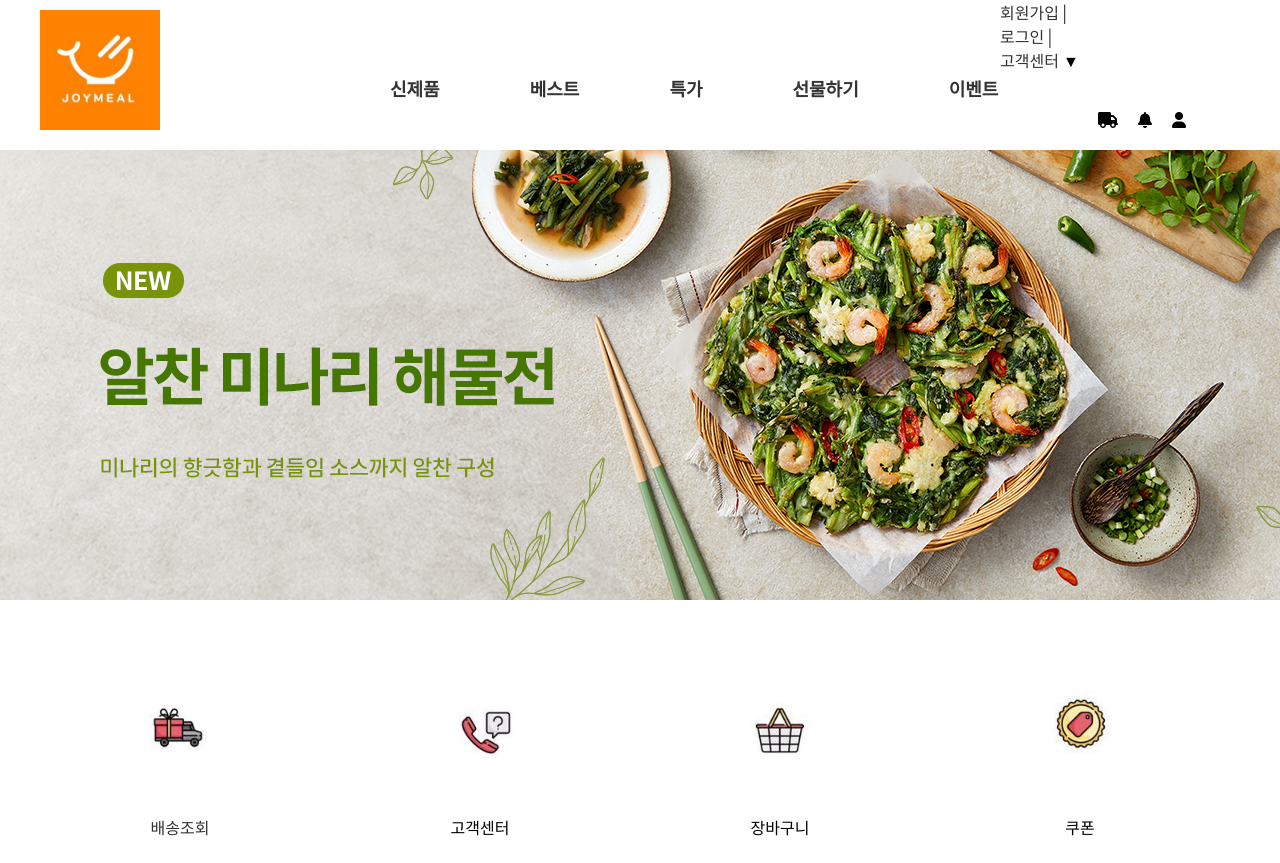
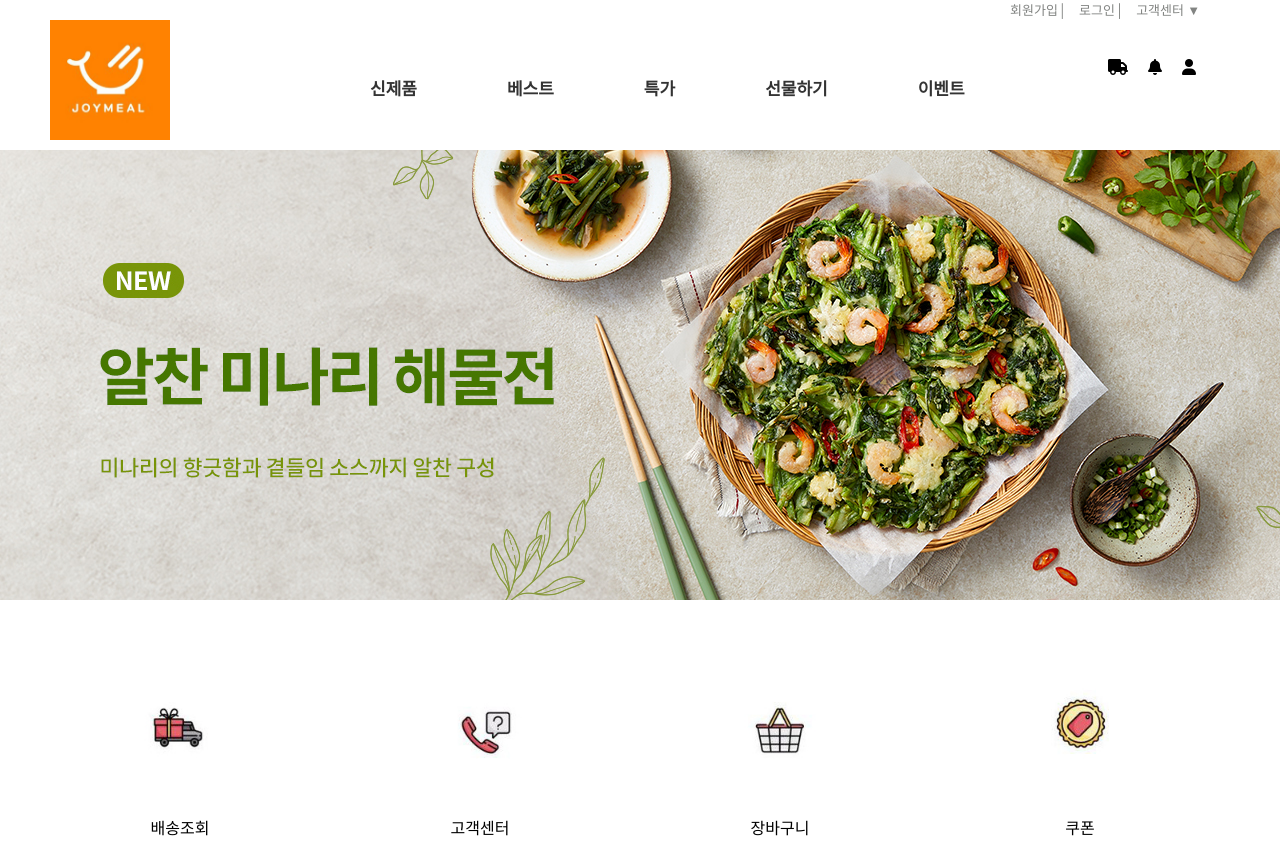
Before and after one commit to nova123454/project_1, a plain HTML site: page index.html in a window 1280 px wide. Shown: the top 863 px of the page. Drawn offline with Linux system fonts and the light colour scheme.

Commit message:
Update common.css

```diff
--- a/css/common.css
+++ b/css/common.css
@@ -16,13 +16,13 @@ header {
 }
 
 #logo img {
-    margin: 10px;
+    margin: 20px;
     width: 50%;
 }
 
 
 #search {
-    width: 230px;
+    width: 220px;
     margin: 0 auto;
     float: left;
 
@@ -40,17 +40,17 @@ header {
 
 
 nav {
-    width: 700px;
-    height: 100px;
+    width: 730px;
+    height: 140px;
     float: left;
-    margin: 55px 0 0 30px;
+    margin: 30px 0 0 10px;
 
 }
 
 
 
 nav ul {
-    font-size: 18px;
+    font-size: 17px;
     font-family: 'Noto Sans KR', sans-serif;
     font-weight: bold;
     text-align: center;
@@ -59,7 +59,7 @@ nav ul {
 
 nav ul li {
     float: left;
-    margin: 20px 0 0 90px;
+    margin: 45px 0 0 90px;
     padding: 0;
 }
 
@@ -72,7 +72,25 @@ nav ul a:hover {
     color: green;
 }
 
+.util > ul > li {
+    float: left;
+    position: relative;
+    padding: 0 12px 0 0;
+    font-size: 13px;
+    color: #828482;}
 
+
+
+a {
+    background: transparent;
+    text-decoration: none;
+    color: inherit;
+}
+
+
+.header .util{position: absolute;
+    top: 10px;
+    right: 0;}
 
 footer {
     width: 100%;
```
